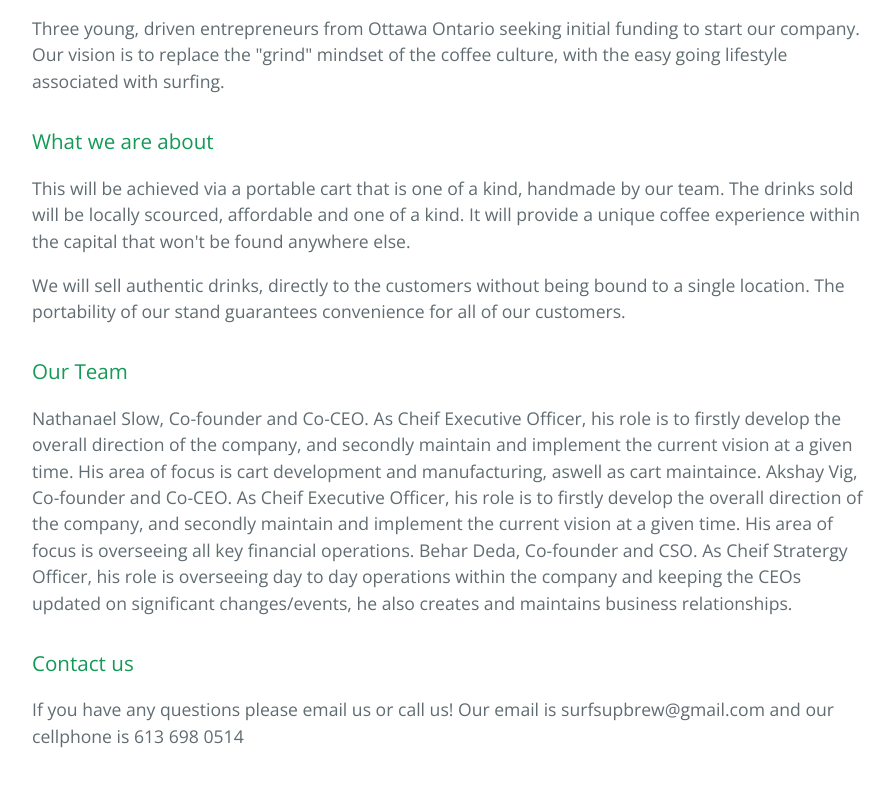
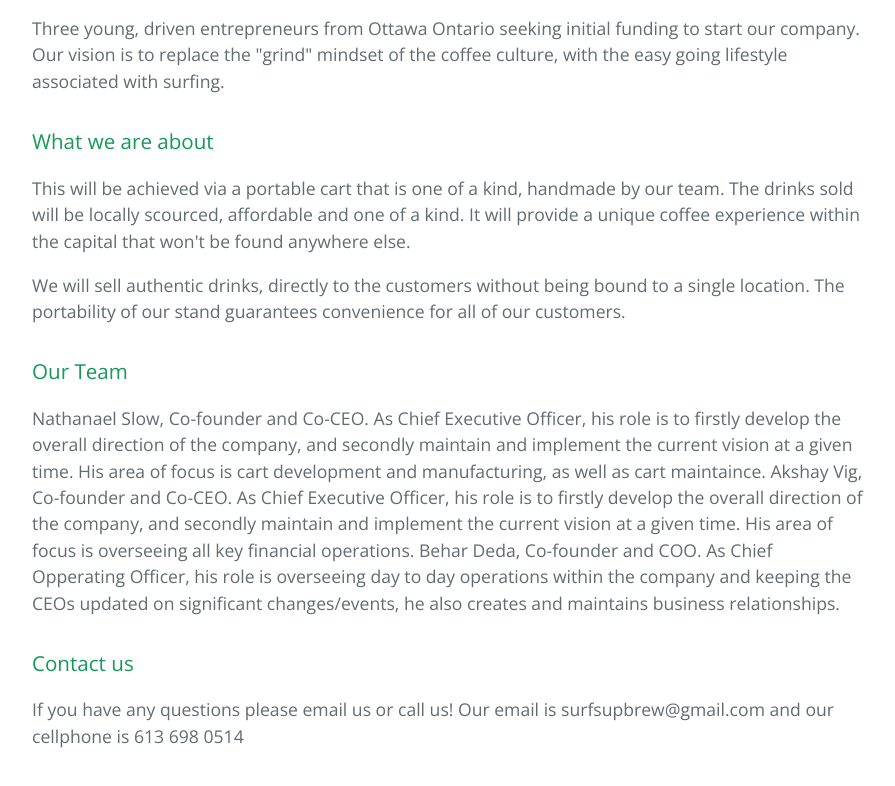
Before and after one commit to SurfsUpBrew/SurfsUpBrew.github.io, a plain HTML site: page index.html in a window 1280 px wide. Shown: the part 382-1168 px from the top of the page, without its empty margins (192-1087 px from the left). Drawn offline with nearby package versions, Linux system fonts and the light colour scheme.

Commit message:
change
fixed spelling

```diff
--- a/index.html
+++ b/index.html
@@ -27,7 +27,7 @@
 
 <h3>Our Team</h3>
 
-<p>Nathanael Slow, Co-founder and Co-CEO. As Cheif Executive Officer, his role is to firstly develop the overall direction of the company, and secondly maintain and implement the current vision at a given time. His area of focus is cart development and manufacturing, aswell as cart maintaince. Akshay Vig, Co-founder and Co-CEO. As Cheif Executive Officer, his role is to firstly develop the overall direction of the company, and secondly maintain and implement the current vision at a given time. His area of focus is overseeing all key financial operations. Behar Deda, Co-founder and CSO. As Cheif Stratergy Officer, his role is overseeing day to day operations within the company and keeping the CEOs updated on significant changes/events, he also creates and maintains business relationships.
+<p>Nathanael Slow, Co-founder and Co-CEO. As Chief Executive Officer, his role is to firstly develop the overall direction of the company, and secondly maintain and implement the current vision at a given time. His area of focus is cart development and manufacturing, as well as cart maintaince. Akshay Vig, Co-founder and Co-CEO. As Chief Executive Officer, his role is to firstly develop the overall direction of the company, and secondly maintain and implement the current vision at a given time. His area of focus is overseeing all key financial operations. Behar Deda, Co-founder and COO. As Chief Opperating Officer, his role is overseeing day to day operations within the company and keeping the CEOs updated on significant changes/events, he also creates and maintains business relationships.
   </p>
 
 <h3>
```
